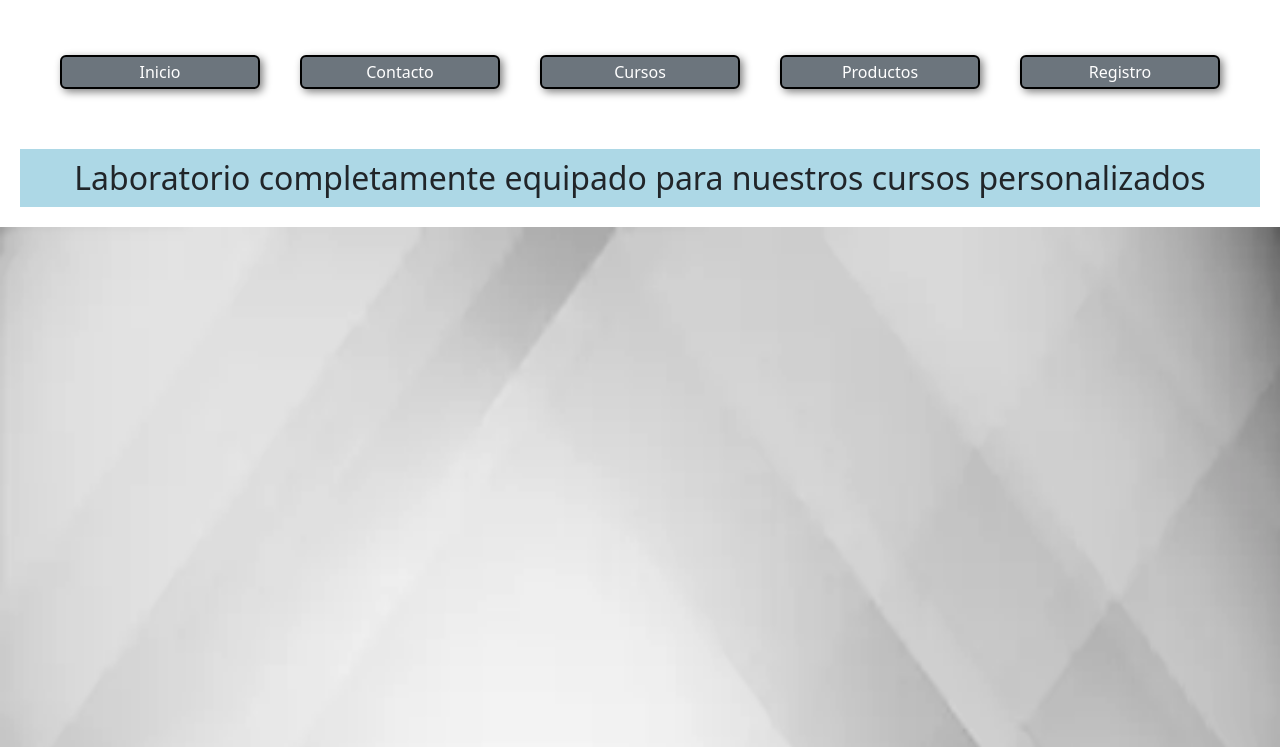
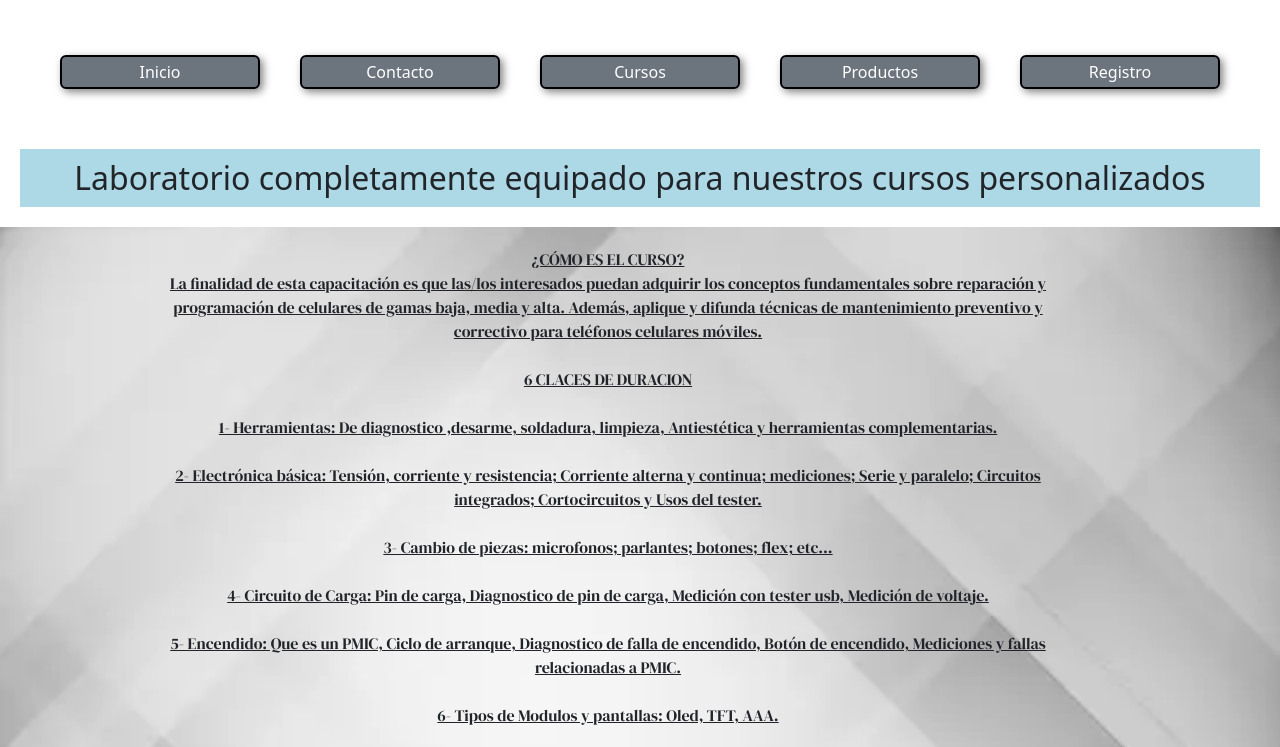
Before and after one commit to CantaroAdri/Italy-Cell, a plain HTML site: page sub-page/cursos.html in a window 1280 px wide. Shown: the part 53-800 px from the top of the page. Drawn offline with nearby package versions, Linux system fonts and the light colour scheme; a web font is replaced by a local one.

```diff
--- a/style.css
+++ b/style.css
@@ -83,7 +83,7 @@
   box-shadow: 2px 2px 0px 1px gray;
 }
 
-/* PAGINA 2 REDES SOCIALES */
+/* PAGINA 2 REDES SOCIALES CONTACTOS*/
 
 #icons-redes {
   display: flex;
@@ -131,20 +131,26 @@
   font-family: "DM Serif Display", serif;
 }
 
+/* PAGINA CURSOS!! */
 /* TEXTO DESCRIPTIVO DEL CURSO */
 .text-curso {
-  display: flex;
-  text-align: center;
-  justify-items: center;
+  background-image: url(img/fondo.webp);
+  background-repeat: no-repeat;
+  background-size: cover;
   text-decoration: underline;
   text-align: center;
   font-family: "DM Serif Display", serif;
 }
 
+.text-curso p {
+  width: 75%;
+  position: relative;
+  left: 10%;
+  padding: 20px;
+}
+
 .fondo-page {
-  z-index: -10;
-  width: 100%;
-  height: 1000px;
+  background-image: url(img/fondo.webp);
 }
 
 /* "PAGINA REGISTO" SECCION DE FORMULARIO PARA REGISTRO*/
--- a/sub-page/cursos.html
+++ b/sub-page/cursos.html
@@ -48,7 +48,7 @@
       <h2 class="sub-titulo">
         Laboratorio completamente equipado para nuestros cursos personalizados
       </h2>
-      <img class="fondo-page" src="../img/fondo.webp" alt="fondo pantalla" />
+      <!-- <img class="fondo-page" src="../img/fondo.webp" alt="fondo pantalla" /> -->
       <div class="text-curso">
         <p>
           ¿CÓMO ES EL CURSO? <br />
```
